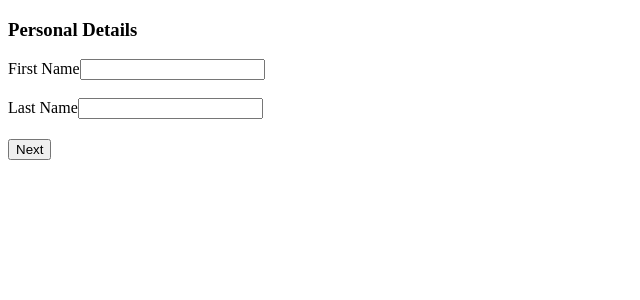
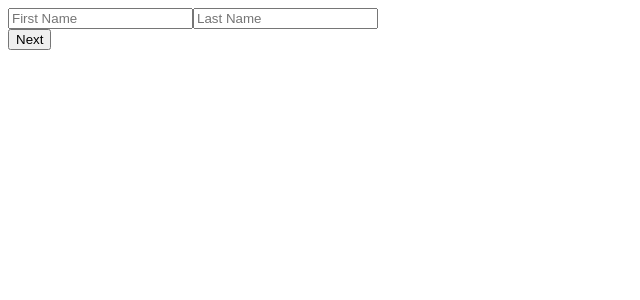
Before and after one commit to acciojob/multi-step-form-ManimehalaiAnandaraj, a React app: page / in a window 1280 px wide. Shown: the top 300 px of the page, without its empty margins (0-640 px from the left). Built offline with nearby package versions, Linux system fonts and the light colour scheme.

Commit message:
Completed assignment

```diff
--- a/src/components/App.js
+++ b/src/components/App.js
@@ -1,41 +1,124 @@
 import React, { useState } from 'react';
-import Step from './Step';
 
-const App = () => {
+function Step({ currentStep, formData, onFormDataChange, onNext, onPrev, onSubmit }) {
+  return (
+    <div>
+      {currentStep === 1 && (
+        <div>
+          <input
+            id="first_name"
+            type="text"
+            placeholder="First Name"
+            value={formData.firstName}
+            onChange={(e) => onFormDataChange('firstName', e.target.value)}
+          />
+          <input
+            id="last_name"
+            type="text"
+            placeholder="Last Name"
+            value={formData.lastName}
+            onChange={(e) => onFormDataChange('lastName', e.target.value)}
+          />
+        </div>
+      )}
+      {currentStep === 2 && (
+        <div>
+          <input
+            id="model"
+            type="text"
+            placeholder="Car Model"
+            value={formData.model}
+            onChange={(e) => onFormDataChange('model', e.target.value)}
+          />
+          <input
+            id="car_price"
+            type="number"
+            placeholder="Car Price"
+            value={formData.carPrice}
+            onChange={(e) => onFormDataChange('carPrice', e.target.value)}
+          />
+        </div>
+      )}
+      {currentStep === 3 && (
+        <div>
+          <input
+            id="card_info"
+            type="text"
+            placeholder="Card Information"
+            value={formData.cardInfo}
+            onChange={(e) => onFormDataChange('cardInfo', e.target.value)}
+          />
+          <input
+            id="expiry_date"
+            type="text"
+            placeholder="Expiry Date"
+            value={formData.expiryDate}
+            onChange={(e) => onFormDataChange('expiryDate', e.target.value)}
+          />
+        </div>
+      )}
+      <div>
+        {currentStep > 1 && (
+          <button onClick={onPrev}>Previous</button>
+        )}
+        {currentStep < 3 ? (
+          <button onClick={onNext}>Next</button>
+        ) : (
+          <button onClick={onSubmit}>Submit</button>
+        )}
+      </div>
+    </div>
+  );
+}
+
+function App() {
   const [currentStep, setCurrentStep] = useState(1);
   const [formData, setFormData] = useState({
-    first_name: '',
-    last_name: '',
+    firstName: '',
+    lastName: '',
     model: '',
-    car_price: '',
-    card_info: '',
-    expiry_date: ''
+    carPrice: '',
+    cardInfo: '',
+    expiryDate: '',
   });
 
-  const nextStep = () => setCurrentStep(prev => Math.min(prev + 1, 3));
-  const prevStep = () => setCurrentStep(prev => Math.max(prev - 1, 1));
-
-  const handleChange = (e) => {
-    const { id, value } = e.target;
-    setFormData(prev => ({ ...prev, [id]: value }));
+  const handleNext = () => {
+    if (currentStep < 3) {
+      setCurrentStep(currentStep + 1);
+    }
   };
 
-  const handleSubmit = (e) => {
-    e.preventDefault();
-    console.log('Form Submitted:', formData); // Replace with API call
+  const handlePrev = () => {
+    if (currentStep > 1) {
+      setCurrentStep(currentStep - 1);
+    }
+  };
+
+  const handleFormDataChange = (field, value) => {
+    setFormData({
+      ...formData,
+      [field]: value,
+    });
+  };
+
+  const handleSubmit = () => {
+    console.log('Form submitted:', formData);
+    // Here you can handle form submission, e.g., send data to an API
+    alert('Form submitted successfully!');
   };
 
   return (
-    <form onSubmit={handleSubmit}>
+    <div>
       <Step
         currentStep={currentStep}
         formData={formData}
-        handleChange={handleChange}
-        nextStep={nextStep}
-        prevStep={prevStep}
+        onFormDataChange={handleFormDataChange}
+        onNext={handleNext}
+        onPrev={handlePrev}
+        onSubmit={handleSubmit}
       />
-    </form>
+    </div>
   );
-};
+}
 
 export default App;
--- a/src/components/Step.js
+++ /dev/null
@@ -1,113 +0,0 @@
-import React from 'react';
-
-const Step = ({ currentStep, formData, handleChange, nextStep, prevStep }) => {
-  return (
-    <div>
-      {/* Step 1: Personal Info */}
-      {currentStep === 1 && (
-        <div id='step1'>
-            <h3>Personal Details</h3>
-          <div>
-            <label htmlFor="first_name">First Name</label>
-            <input
-              type="text"
-              id="first_name"
-              value={formData.first_name}
-              onChange={handleChange}
-              required
-            />
-
-          </div>
-          <br></br>
-          <div>
-            <label htmlFor="last_name">Last Name</label>
-            <input
-              type="text"
-              id="last_name"
-              value={formData.last_name}
-              onChange={handleChange}
-              required
-            />
-
-          </div>
-        </div>
-      )}
-
-      {/* Step 2: Car Details */}
-      {currentStep === 2 && (
-        <div id='step2'>
-            <h3>Car Details</h3>
-          <div>
-            <label htmlFor="model">Car Model</label>
-            <input
-              type="text"
-              id="model"
-              value={formData.model}
-              onChange={handleChange}
-              required
-            />
-          </div>
-           <br></br>
-          <div>
-            <label htmlFor="car_price">Car Price ($)</label>
-            <input
-              type="number"
-              id="car_price"
-              value={formData.car_price}
-              onChange={handleChange}
-              required
-            />
-          </div>
-        </div>
-      )}
-
-      {/* Step 3: Payment Info */}
-      {currentStep === 3 && (
-        <div id='step3'>
-            <h3>Payment Details</h3>
-          <div>
-            <label htmlFor="card_info">Card Number</label>
-            <input
-              type="number"
-              pattern=".{12,12}"
-              id="card_info"
-              value={formData.card_info}
-              onChange={handleChange}
-              required
-            />
-          </div>
-           <br></br>
-          <div>
-            <label htmlFor="expiry_date">Expiry Date (MM/YY)</label>
-            <input
-              type="date"
-              id="expiry_date"
-              value={formData.expiry_date}
-              onChange={handleChange}
-              placeholder="MM/YY"
-              required
-            />
-          </div>
-        </div>
-      )}
-
-      {/* Navigation Controls */}
-      <div style={{ marginTop: '20px' }}>
-        {currentStep > 1 && (
-          <button type="button" onClick={prevStep}>
-            Previous
-          </button>
-        )}
-        {currentStep < 3 ? (
-          <button type="button" onClick={nextStep}>
-            Next
-          </button>
-        ) : (
-          <button type="submit">Submit</button>
-        )}
-      </div>
-    </div>
-  );
-};
-
-export default Step;
```
